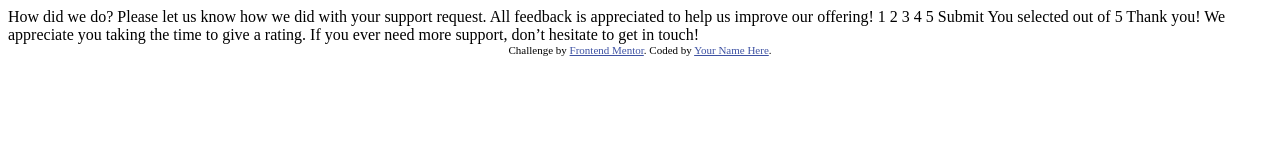
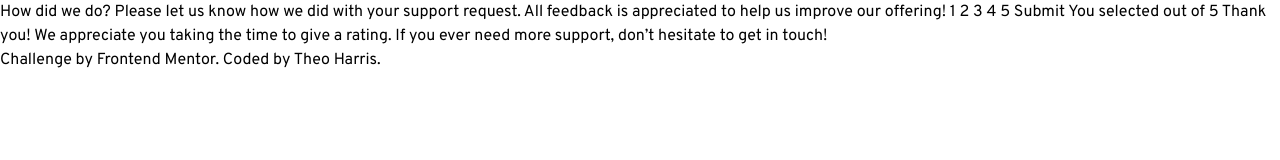
Before and after one commit to Theosaurus-Rex/frontend-mentor-interactive-rating-component, a website: page index.html in a window 1280 px wide. Drawn offline with Linux system fonts and the light colour scheme.

Commit message:
chore: Set up tailwind and npm, link google fonts, set up theme extensions

```diff
--- a/index.html
+++ b/index.html
@@ -1,49 +1,51 @@
 <!DOCTYPE html>
 <html lang="en">
   <head>
-  <meta charset="UTF-8">
-  <meta name="viewport" content="width=device-width, initial-scale=1.0"> <!-- displays site properly based on user's device -->
+    <meta charset="UTF-8" />
+    <meta name="viewport" content="width=device-width, initial-scale=1.0" />
+    <!-- displays site properly based on user's device -->
 
-  <link rel="icon" type="image/png" sizes="32x32" href="./images/favicon-32x32.png">
+    <link
+      rel="icon"
+      type="image/png"
+      sizes="32x32"
+      href="./images/favicon-32x32.png"
+    />
+    <link href="styles/output.css" rel="stylesheet" />
+    <link rel="preconnect" href="https://fonts.googleapis.com" />
+    <link rel="preconnect" href="https://fonts.gstatic.com" crossorigin />
+    <link
+      href="https://fonts.googleapis.com/css2?family=Overpass:ital,wght@0,100..900;1,100..900&display=swap"
+      rel="stylesheet"
+    />
 
     <title>Frontend Mentor | Interactive rating component</title>
-
-  <!-- Feel free to remove these styles or customise in your own stylesheet 👍 -->
-  <style>
-    .attribution { font-size: 11px; text-align: center; }
-    .attribution a { color: hsl(228, 45%, 44%); }
-  </style>
   </head>
-<body>
-
+  <body class="font-overpass">
     <!-- Rating state start -->
 
-  How did we do?
-
-  Please let us know how we did with your support request. All feedback is appreciated
-  to help us improve our offering!
-
-  1 2 3 4 5
-
-  Submit
+    How did we do? Please let us know how we did with your support request. All
+    feedback is appreciated to help us improve our offering! 1 2 3 4 5 Submit
 
     <!-- Rating state end -->
 
     <!-- Thank you state start -->
 
-  You selected <!-- Add rating here --> out of 5
-
-  Thank you!
-
-  We appreciate you taking the time to give a rating. If you ever need more support,
-  don’t hesitate to get in touch!
+    You selected
+    <!-- Add rating here -->
+    out of 5 Thank you! We appreciate you taking the time to give a rating. If
+    you ever need more support, don’t hesitate to get in touch!
 
     <!-- Thank you state end -->
 
-
     <div class="attribution">
-    Challenge by <a href="https://www.frontendmentor.io?ref=challenge" target="_blank">Frontend Mentor</a>.
-    Coded by <a href="#">Your Name Here</a>.
+      Challenge by
+      <a href="https://www.frontendmentor.io?ref=challenge" target="_blank"
+        >Frontend Mentor</a
+      >. Coded by
+      <a href="https://www.frontendmentor.io/profile/Theosaurus-Rex"
+        >Theo Harris</a
+      >.
     </div>
   </body>
 </html>
--- /dev/null
+++ b/styles/tailwind.css
@@ -0,0 +1,8 @@
+@tailwind base;
+@tailwind components;
+@tailwind utilities;
+
+@font-face {
+  font-family: "Overpass";
+  src: url("https://fonts.google.com/specimen/Overpass");
+}
--- /dev/null
+++ b/tailwind.config.js
@@ -0,0 +1,23 @@
+/** @type {import('tailwindcss').Config} */
+module.exports = {
+  content: ["src/**/*.{html,js}", "index.html"],
+  theme: {
+    extend: {
+      fontFamily: {
+        overpass: ["Overpass", "sans-serif"],
+      },
+
+      colors: {
+        brand: {
+          white: "hsl(0, 0%, 100%)",
+          "light-grey": "hsl(217, 12%, 63%)",
+          "medium-grey": "hsl(216, 12%, 54%)",
+          "dark-blue": "hsl(213, 19%, 18%)",
+          "very-dark-blue": "hsl(216, 12%, 8%)",
+          primary: "hsl(25, 97%, 53%)",
+        },
+      },
+    },
+  },
+  plugins: [],
+};
```
Also changed, not shown: package.json (added, +12 -0 lines), styles/output.css (added). Lines whose indentation alone changed are shown as unchanged.
